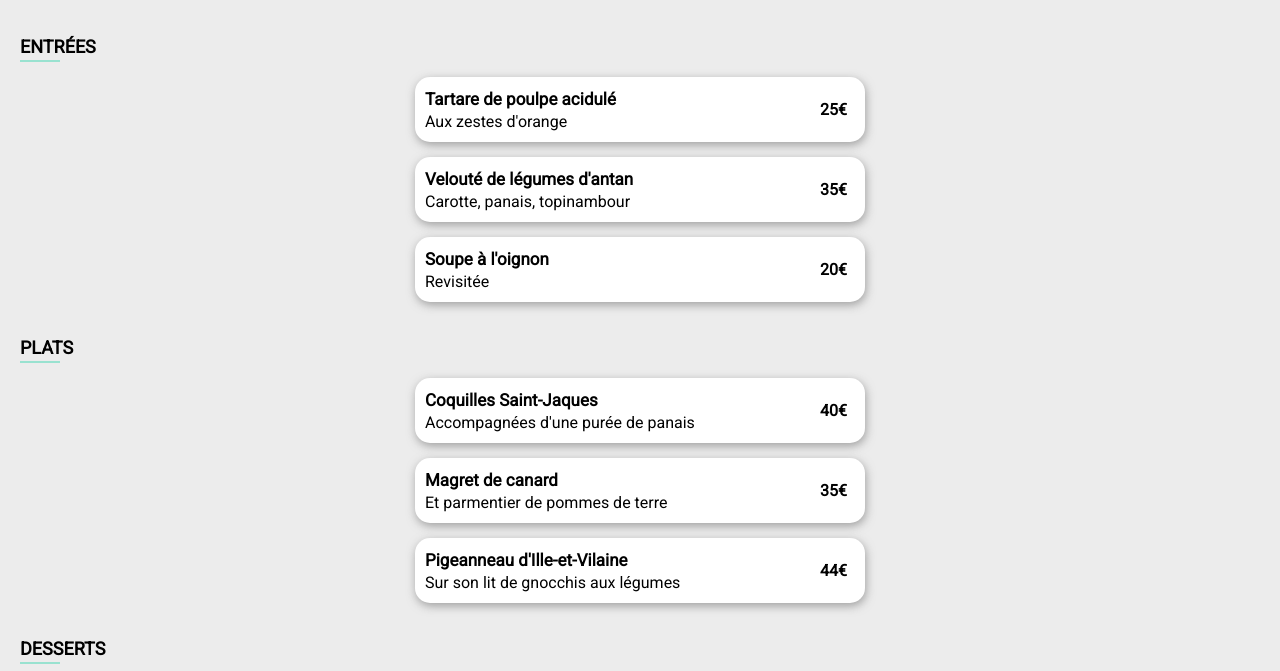
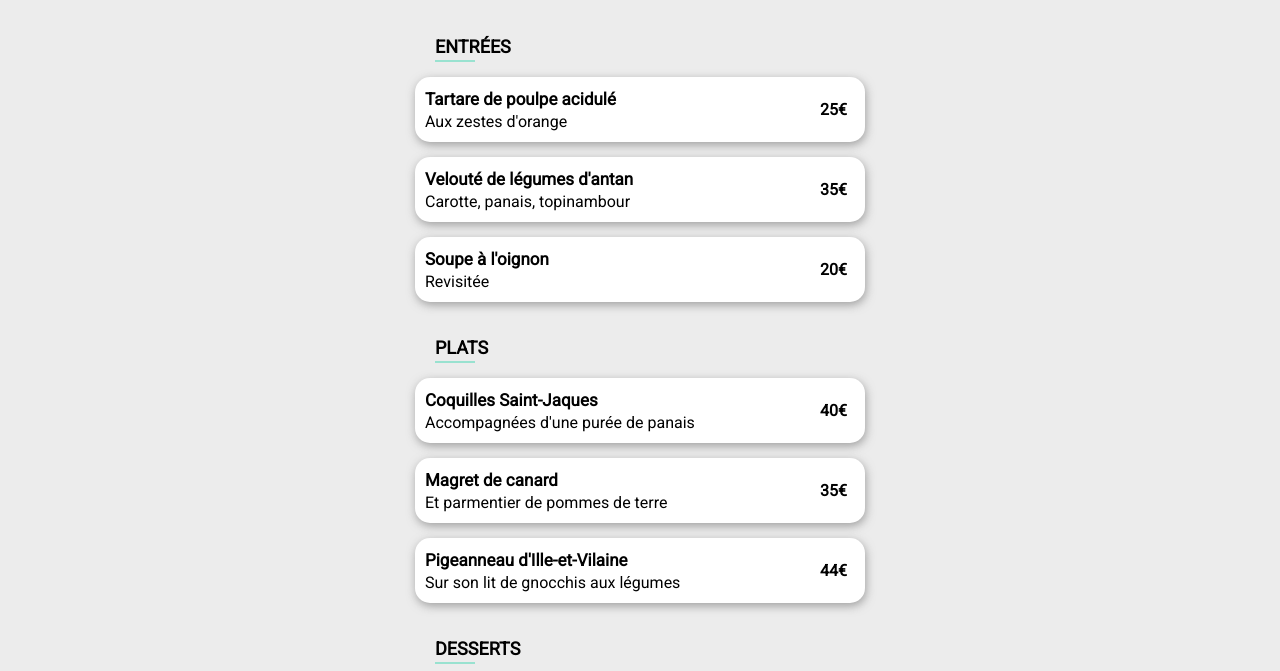
Before and after one commit to loicbogaert/Dynamiser_avec_animations_css, a website: page public/css/page4.html in a window 1280 px wide. Shown: the part 349-1020 px from the top of the page. Drawn offline with Linux system fonts and the light colour scheme; a web font is replaced by a local one.

Commit message:
suppression de fichiers

```diff
--- a/package.json
+++ b/package.json
@@ -15,8 +15,5 @@
   "bugs": {
     "url": "https://github.com/loicbogaert/ohmyfood/issues"
   },
-  "homepage": "https://github.com/loicbogaert/ohmyfood#readme",
-  "dependencies": {
-    "@fortawesome/fontawesome-free": "^5.15.1"
-  }
+  "homepage": "https://github.com/loicbogaert/ohmyfood#readme"
 }
--- a/public/css/page4.html
+++ b/public/css/page4.html
@@ -4,16 +4,14 @@
        <title>À la française</title>
         <meta charset="utf-8">
         <meta name="viewport" content="width=device-width, initial-scale=1.0">
-    	<link rel="stylesheet" type="text/css" href="style.css">
-
-    	<link rel="preconnect" href="https://fonts.gstatic.com">
-    	<link href="https://fonts.googleapis.com/css2?family=Roboto&display=swap" rel="stylesheet">
 
         <link rel="preconnect" href="https://fonts.gstatic.com">
         <link href="https://fonts.googleapis.com/css2?family=Roboto&family=Shrikhand&display=swap" rel="stylesheet">
 
 	    <link rel="preconnect" href="https://fonts.gstatic.com">
         <link href="https://fonts.googleapis.com/css2?family=Roboto:ital,wght@1,900&display=swap" rel="stylesheet">
+
+    	<link rel="stylesheet" type="text/css" href="style.css">
     </head>
 
 <body>
@@ -31,9 +29,11 @@
             <i class="fas fa-heart cartemain__icon"></i>
         </div>
 
+            <div class="list">
+                <div class="list__title">
                     <h6>ENTRÉES</h6>
                     <span class="cartemain__underline"></span>
-            <div class="list">
+                </div>
                 <div class="list__square">
                     <div class="list__txt">
                         <p class="nomplat">Tartare de poulpe acidulé</p>
@@ -61,8 +61,10 @@
 
 
             <div class="list">
+                <div class="list__title">
                     <h6>PLATS</h6>
                     <span class="cartemain__underline"></span>
+                </div>
                 <div class="list__square">
                     <div class="list__txt">
                         <p class="nomplat">Coquilles Saint-Jaques</p>
@@ -90,8 +92,10 @@
 
 
             <div class="list">
+                <div class="list__title">
                     <h6>DESSERTS</h6>
                 <span class="cartemain__underline"></span>
+                </div>
                 <div class="list__square">
                     <div class="list__txt">
                         <p class="nomplat">Pétales de violettes glacées</p>
```
Lines whose indentation alone changed are shown as unchanged.
